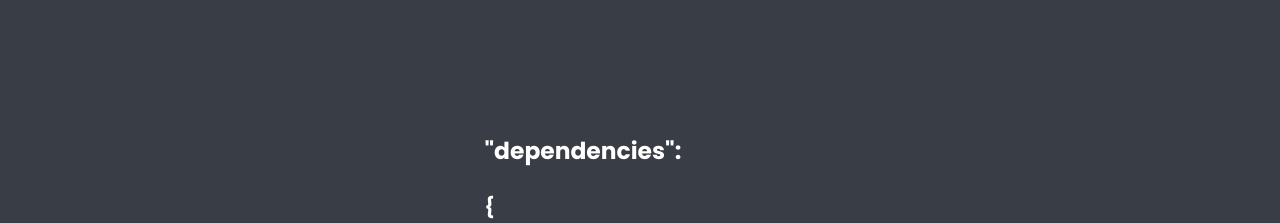
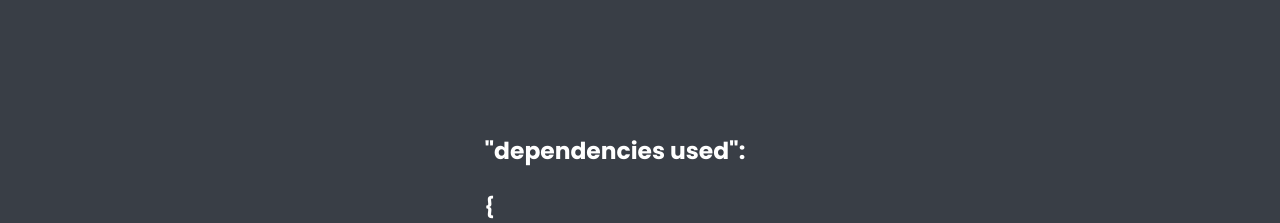
Before and after one commit to KhalidD98/personal-website, a React (Create React App) app: page /twitchmcserver in a window 1280 px wide. Shown: the part 2200-2423 px from the top of the page. Built offline with nearby package versions, Linux system fonts and the light colour scheme.

Commit message:
Fixed comments, incorrect descriptiona and spacing

```diff
--- a/src/App.js
+++ b/src/App.js
@@ -9,6 +9,7 @@ import Home from './Home'
 import Resume from './Resume'
 import ReviewWebsite from './ReviewWebsite'
 import MinecraftServer from "./MinecraftServer";
+import PersonalWebsite from './PersonalWebsite'
 
 
 function App() {
@@ -21,7 +22,6 @@ function App() {
           <Home />
         </Route>
 
-
         <Route exact path="/reviewwebsite">
           <ReviewWebsite />
         </Route>
@@ -31,7 +31,7 @@ function App() {
         </Route>
 
         <Route exact path="/personalwebsite">
-          {/* <PersonalWebsite /> */}
+          <PersonalWebsite />
         </Route>
 
       </Switch>
--- a/src/MinecraftServer.js
+++ b/src/MinecraftServer.js
@@ -13,7 +13,6 @@ import { Button } from '@material-ui/core'
 import { Link } from "react-router-dom"
 import jsonData from "../src/content/projects.json"
 import Divider from '@material-ui/core/Divider';
-let temp
 
 const useStyles = makeStyles((theme) => ({
     main: {
@@ -54,6 +53,7 @@ const useStyles = makeStyles((theme) => ({
         alignItems: 'center',
         height: '600px',
         margin: '10px',
+        paddingTop: '10px'
     },
     exampleText: {
         width: '90%',
@@ -197,11 +197,14 @@ const useStyles = makeStyles((theme) => ({
 }))
 
 export default function MinecraftServer({ data }) {
+
+    // Scroll to top on startup
     useEffect(() => {
         window.scrollTo(0, 0)
     }, [])
-    temp = useLocation()
+
     const classes = useStyles(data)
+
     return (
         <motion.div
             initial={{ opacity: 0 }}
@@ -215,26 +218,26 @@ export default function MinecraftServer({ data }) {
                 alignItems="center"
                 spacing={10}>
 
-                {/* Home button */}
+                {/****** Home button ******/}
                 <Grid item className={classes.homeButtonContainer}>
                     <Link to={{ pathname: '/' }}>
                         <Button className={classes.homeButton}>Home</Button>
                     </Link>
                 </Grid>
 
-                {/* Title and description */}
+                {/****** Title and description ******/}
                 <Grid item>
                     <h1 className={classes.title}>
                         {jsonData[1].name}
                     </h1>
                 </Grid>
 
-                {/* Description */}
+                {/****** Description ******/}
                 <Grid item className={classes.description}>
                     {jsonData[1].description}
                 </Grid>
 
-                {/* Examples */}
+                {/****** Examples ******/}
                 <Grid container
                     direction="row"
                     justify="center"
@@ -243,7 +246,7 @@ export default function MinecraftServer({ data }) {
                     className={classes.examplesContainer}>
 
 
-                    {/* Twitch channel points example */}
+                    {/****** Twitch channel points example ******/}
                     <Grid item className={classes.videoContainer}>
                         <video className={classes.videoElement} playbackRate={3} preload="auto" autoPlay loop muted>
                             <source src={inChatExample} type="video/mp4"></source>
@@ -257,7 +260,7 @@ export default function MinecraftServer({ data }) {
                         </p>
                     </Grid>
 
-                    {/* Gifting Subs example */}
+                    {/****** Gifting Subs example ******/}
                     <Grid item className={classes.videoContainer}>
                         <video className={classes.videoElement} playbackRate={3} preload="auto" autoPlay loop muted>
                             <source src={inGameExample} type="video/mp4" ></source>
@@ -270,7 +273,7 @@ export default function MinecraftServer({ data }) {
                         </p>
                     </Grid>
 
-                    {/* Donation example */}
+                    {/****** Donation example ******/}
                     <Grid item className={classes.videoContainer}>
                         <video className={classes.videoElement} playbackRate={3} preload="auto" autoPlay loop muted>
                             <source src={loginExample} type="video/mp4"></source>
@@ -287,9 +290,9 @@ export default function MinecraftServer({ data }) {
                     </Grid>
                 </Grid>
 
-                {/* Dependencies */}
+                {/****** Dependencies ******/}
                 <Grid item className={classes.dependencyContainer}>
-                    <h3 className={classes.dependecyTitle}>"dependencies":</h3>
+                    <h3 className={classes.dependecyTitle}>"dependencies used":</h3>
                     <p>{"{"}</p>
                     <div className={classes.dependencies}>
                         <p>"<span className={classes.dependencyColor}>animejs</span>": "^3.1.0",</p>
@@ -305,7 +308,7 @@ export default function MinecraftServer({ data }) {
                     <p>{"}"}</p>
                 </Grid>
 
-                {/* Achievements */}
+                {/****** Achievements ******/}
                 <Grid item className={classes.darkBackground}>
                     <div className={classes.achievements}>
                         <p className={classes.achievementText}>
@@ -322,7 +325,7 @@ export default function MinecraftServer({ data }) {
                     </div>
                 </Grid>
 
-                {/* More Examples */}
+                {/****** Examples Container ******/}
                 <Grid item className={classes.moreExamples}>
                     <h1>More Examples</h1>
                     <Grid container
@@ -332,7 +335,7 @@ export default function MinecraftServer({ data }) {
                         spacing={6}
                         className={classes.examplesContainer}>
 
-                        {/* Example One */}
+                        {/****** Minecraft Server Example ONE ******/}
                         <Grid item className={classes.exampleItem}>
                             <video className={classes.exampleVideoItem} playbackRate={3} preload="auto" autoPlay loop muted>
                                 <source src={exampleOne} type="video/mp4"></source>
@@ -340,7 +343,7 @@ export default function MinecraftServer({ data }) {
                             <p> User gifted 5 subscribers, spawning in 25 mobs </p>
                         </Grid>
 
-                        {/* Example Two */}
+                        {/****** Minecraft Server Example TWO ******/}
                         <Grid item className={classes.exampleItem}>
                             <video className={classes.exampleVideoItem} playbackRate={3} preload="auto" autoPlay loop muted>
                                 <source src={exampleTwo} type="video/mp4"></source>
@@ -348,7 +351,7 @@ export default function MinecraftServer({ data }) {
                             <p> User gifted 25 subs, spawning in 100 mobs </p>
                         </Grid>
 
-                        {/* Example Three */}
+                        {/****** Minecraft Server Example THREE ******/}
                         <Grid item className={classes.exampleItem}>
                             <video className={classes.exampleVideoItem} playbackRate={3} preload="auto" autoPlay loop muted>
                                 <source src={exampleThree} type="video/mp4"></source>
@@ -359,7 +362,7 @@ export default function MinecraftServer({ data }) {
                     </Grid>
                 </Grid>
 
-                {/* More info */}
+                {/****** More info ******/}
                 <Grid item className={classes.darkBackground}>
                     <div className={classes.moreInfo}>
                         <h1>More Information</h1>
@@ -381,7 +384,7 @@ export default function MinecraftServer({ data }) {
                     </div>
                 </Grid>
 
-                {/* Future Features */}
+                {/****** Future Features ******/}
                 <Grid item>
                     <div className={classes.featuresContainer}>
                         <h3>Future Features:</h3>
@@ -392,7 +395,7 @@ export default function MinecraftServer({ data }) {
                     </div>
                 </Grid>
 
-                {/* Footer */}
+                {/****** Footer ******/}
                 <Grid item className={classes.footerBackground}>
                     <div className={classes.footerContainer}>
                         <h3>Next project:</h3>
--- a/src/ReviewWebsite.js
+++ b/src/ReviewWebsite.js
@@ -8,11 +8,10 @@ import { Grid } from '@material-ui/core'
 import albumReviewRow from './content/reviewWebsiteRow.png'
 import searchBar from './content/searchBar.png'
 import jsonData from "../src/content/projects.json"
-let temp
 
 const useStyles = makeStyles((theme) => ({
     main: {
-        backgroundColor: temp.state.data.color,
+        backgroundColor: jsonData[0].color,
         width: '100%',
         height: '100%',
         color: 'white',
@@ -132,11 +131,14 @@ const useStyles = makeStyles((theme) => ({
 }))
 
 export default function ReviewWebsite({ data }) {
+
+    // Scroll window to top at startup
     useEffect(() => {
         window.scrollTo(0, 0)
     }, [])
-    temp = useLocation()
+
     const classes = useStyles(data)
+
     return (
         <motion.div
             initial={{ opacity: 0 }}
@@ -149,14 +151,14 @@ export default function ReviewWebsite({ data }) {
                 alignItems="center"
                 spacing={10}>
 
-                {/* Home button */}
+                {/****** Home button ******/}
                 <Grid item className={classes.homeButtonContainer}>
                     <Link to={{ pathname: '/' }}>
                         <Button className={classes.homeButton}>Home</Button>
                     </Link>
                 </Grid>
 
-                {/* Title and description */}
+                {/****** Title and description ******/}
                 <Grid item>
                     <Grid container
                         direction="row"
@@ -172,31 +174,31 @@ export default function ReviewWebsite({ data }) {
 
                         <Grid item>
                             <h3 className={classes.description}>
-                                {jsonData[1].description}
+                                {jsonData[0].description}
                             </h3>
                         </Grid>
                     </Grid>
                 </Grid>
 
-                {/* First Photo of album row */}
+                {/******* First Photo of album row ******/}
                 <Grid item>
                     <img className={classes.albumReviewRow} src={albumReviewRow}></img>
                 </Grid>
 
-                {/* API Explanation */}
+                {/*******  API Explanation ******/}
                 <Grid item className={classes.apiExplanationContainer}>
                     <p className={classes.apiExplanation}>
                         Albums are <span className={classes.coloredText}>dynamically</span> created from the google sheets API.
                         It imports all reviews that have a minimum of a
                         single review from
-                        a reviewer, then gets the album cover from the album-art API, finally I create a new card containing the title,
-                        all reviews available, and the album cover.
+                        a reviewer, then gets the album cover from the album-art API,
+                        finally, a new card containing the title, reviews, and the album cover is created.
                     </p>
                 </Grid>
 
-                {/* Dependencies used */}
+                {/****** Dependencies used ******/}
                 <Grid item className={classes.dependencyContainer}>
-                    <h3>"dependencies":</h3>
+                    <h3>"dependencies used":</h3>
                     <p>{"{"}</p>
                     <div className={classes.dependencies}>
                         <p>"<span className={classes.dependencyColor}>album-art</span>": "^2.0.2",</p>
@@ -207,7 +209,7 @@ export default function ReviewWebsite({ data }) {
                     <p>{"}"}</p>
                 </Grid>
 
-                {/* Biggest Struggle */}
+                {/****** Biggest Struggle *******/}
                 <Grid item className={classes.darkRedBackground}>
                     <div className={classes.biggestStruggle}>
                         <h3>Biggest Struggles:</h3>
@@ -222,13 +224,13 @@ export default function ReviewWebsite({ data }) {
                     </div>
                 </Grid>
 
-                {/* Search feature photo */}
+                {/****** Search feature photo ******/}
                 <Grid item>
                     <img className={classes.searchBar} src={searchBar}></img>
                 </Grid>
 
 
-                {/* Filter Search Explanation */}
+                {/******* Filter Search Explanation ******/}
                 <Grid item>
                     <div className={classes.filterText}>
                         <h2>Filter Feature:</h2>
@@ -238,7 +240,7 @@ export default function ReviewWebsite({ data }) {
                     </div>
                 </Grid>
 
-                {/* Features */}
+                {/******* Features ******/}
                 <Grid item className={classes.darkRedBackground}>
                     <div className={classes.featuresContainer}>
                         <h3>Future Features:</h3>
@@ -249,7 +251,7 @@ export default function ReviewWebsite({ data }) {
                     </div>
                 </Grid>
 
-                {/* Footer */}
+                {/******* Footer *******/}
                 <Grid item className={classes.footerBackground}>
                     <div className={classes.footerContainer}>
                         <h3>Next project:</h3>
@@ -258,7 +260,6 @@ export default function ReviewWebsite({ data }) {
                         </Link>
                     </div>
                 </Grid>
-
             </Grid>
         </motion.div>
     )
--- a/src/RightSide.js
+++ b/src/RightSide.js
@@ -11,10 +11,14 @@ const useStyles = makeStyles((theme) => ({
 }))
 
 export default function RightSide() {
+
+    // Scroll to top on start up
     useEffect(() => {
         window.scrollTo(0, 0)
     }, [])
+
     const classes = useStyles()
+
     return (
         <div className={classes.container}>
             <Projects data={projectData[0]} />
--- a/src/content/projects.json
+++ b/src/content/projects.json
@@ -23,7 +23,7 @@
             "css",
             "js",
             "nodejs",
-            "digitcalocean",
+            "digitalocean",
             "twitch"
         ],
         "github": "private",
```
Also changed, not shown: src/Home.js (+7 -2 lines), src/LeftSide.js (+11 -17 lines), src/Projects.js (+3 -6 lines).
